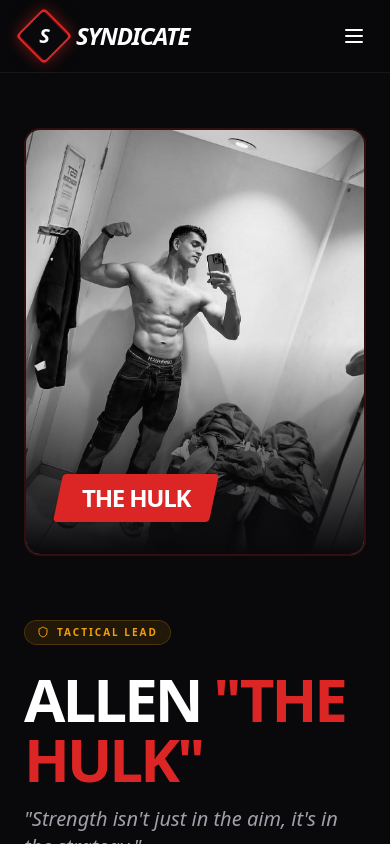
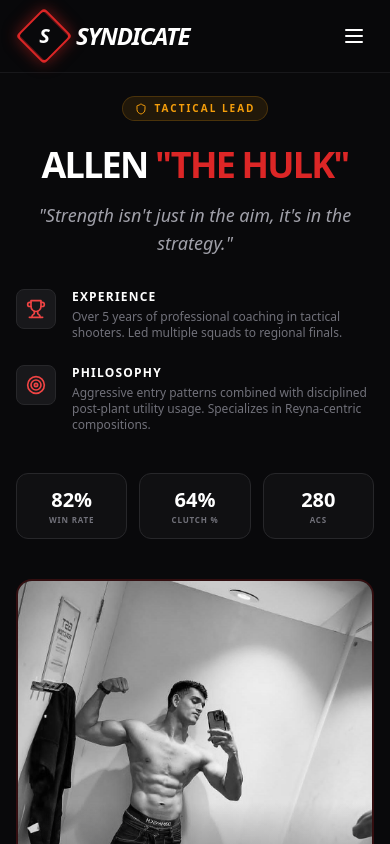
Before and after one commit to aniketrox/syndicate_protocol, a React (Vite) app: page /coach in a window 390 px wide. Shown: the top 844 px of the page. Built offline with nearby package versions, Linux system fonts and the light colour scheme.

Commit message:
[dyad] Optimizing responsiveness across all pages and components - wrote 3 file(s)

```diff
--- a/src/pages/Coach.tsx
+++ b/src/pages/Coach.tsx
@@ -3,24 +3,24 @@
 import React from 'react';
 import { motion } from 'framer-motion';
 import Navbar from '@/components/Navbar';
-import { Shield, Trophy, Target, Quote } from 'lucide-react';
+import { Shield, Trophy, Target } from 'lucide-react';
 import { MadeWithDyad } from "@/components/made-with-dyad";
 
 const Coach = () => {
   return (
-    <div className="min-h-screen bg-zinc-950 text-white">
+    <div className="min-h-screen bg-zinc-950 text-white overflow-x-hidden">
       <Navbar />
 
-      <main className="pt-32 pb-20">
-        <div className="container mx-auto px-6">
-          <div className="grid grid-cols-1 lg:grid-cols-2 gap-16 items-center">
+      <main className="pt-24 md:pt-32 pb-12 md:pb-20">
+        <div className="container mx-auto px-4 sm:px-6">
+          <div className="grid grid-cols-1 lg:grid-cols-2 gap-10 lg:gap-16 items-center">
             {/* Image Section */}
             <motion.div
               initial={{ opacity: 0, x: -50 }}
               animate={{ opacity: 1, x: 0 }}
-              className="relative"
+              className="relative order-2 lg:order-1"
             >
-              <div className="aspect-[4/5] rounded-2xl overflow-hidden border-2 border-red-600/20 relative group">
+              <div className="aspect-[4/5] rounded-2xl overflow-hidden border-2 border-red-600/20 relative group max-w-md mx-auto lg:max-w-none">
                 <img
                   src="/src/assets/team/allen.jpg"
                   alt="Coach Allen"
@@ -29,16 +29,16 @@ const Coach = () => {
                 <div className="absolute inset-0 bg-gradient-to-t from-zinc-950 via-transparent to-transparent" />
 
                 {/* Floating Badge */}
-                <div className="absolute bottom-8 left-8">
-                  <div className="bg-red-600 px-6 py-2 rounded-sm skew-x-[-12deg]">
-                    <span className="block skew-x-[12deg] font-black uppercase tracking-tighter text-2xl">THE HULK</span>
+                <div className="absolute bottom-6 left-6 md:bottom-8 md:left-8">
+                  <div className="bg-red-600 px-4 py-1.5 md:px-6 md:py-2 rounded-sm skew-x-[-12deg]">
+                    <span className="block skew-x-[12deg] font-black uppercase tracking-tighter text-xl md:text-2xl">THE HULK</span>
                   </div>
                 </div>
               </div>
 
               {/* Decorative Background Elements */}
-              <div className="absolute -top-10 -left-10 w-40 h-40 bg-red-600/10 blur-[80px] -z-10" />
-              <div className="absolute -bottom-10 -right-10 w-40 h-40 bg-blue-600/10 blur-[80px] -z-10" />
+              <div className="absolute -top-10 -left-10 w-32 h-32 md:w-40 md:h-40 bg-red-600/10 blur-[60px] md:blur-[80px] -z-10" />
+              <div className="absolute -bottom-10 -right-10 w-32 h-32 md:w-40 md:h-40 bg-blue-600/10 blur-[60px] md:blur-[80px] -z-10" />
             </motion.div>
 
             {/* Content Section */}
@@ -46,49 +46,50 @@ const Coach = () => {
               initial={{ opacity: 0, y: 30 }}
               animate={{ opacity: 1, y: 0 }}
               transition={{ delay: 0.2 }}
+              className="order-1 lg:order-2 text-center lg:text-left"
             >
               <div className="inline-flex items-center gap-2 px-3 py-1 rounded-full bg-amber-500/10 border border-amber-500/20 text-amber-500 text-[10px] font-black uppercase tracking-[0.2em] mb-6">
                 <Shield size={12} />
                 Tactical Lead
               </div>
 
-              <h1 className="text-6xl font-black uppercase tracking-tighter mb-4">
+              <h1 className="text-4xl sm:text-5xl md:text-6xl font-black uppercase tracking-tighter mb-4">
                 Allen <span className="text-red-600">"The Hulk"</span>
               </h1>
-              <p className="text-zinc-400 text-xl font-medium italic mb-8">
+              <p className="text-zinc-400 text-lg md:text-xl font-medium italic mb-8">
                 "Strength isn't just in the aim, it's in the strategy."
               </p>
 
-              <div className="space-y-8 mb-12">
+              <div className="space-y-6 md:space-y-8 mb-10 md:mb-12 text-left">
                 <div className="flex gap-4">
-                  <div className="w-12 h-12 rounded-lg bg-zinc-900 border border-zinc-800 flex items-center justify-center text-red-500 shrink-0">
-                    <Trophy size={24} />
+                  <div className="w-10 h-10 md:w-12 md:h-12 rounded-lg bg-zinc-900 border border-zinc-800 flex items-center justify-center text-red-500 shrink-0">
+                    <Trophy size={20} className="md:w-6 md:h-6" />
                   </div>
                   <div>
-                    <h3 className="font-bold uppercase tracking-widest text-sm mb-1">Experience</h3>
-                    <p className="text-zinc-500 text-sm">Over 5 years of professional coaching in tactical shooters. Led multiple squads to regional finals.</p>
+                    <h3 className="font-bold uppercase tracking-widest text-xs md:text-sm mb-1">Experience</h3>
+                    <p className="text-zinc-500 text-xs md:text-sm">Over 5 years of professional coaching in tactical shooters. Led multiple squads to regional finals.</p>
                   </div>
                 </div>
                 <div className="flex gap-4">
-                  <div className="w-12 h-12 rounded-lg bg-zinc-900 border border-zinc-800 flex items-center justify-center text-red-500 shrink-0">
-                    <Target size={24} />
+                  <div className="w-10 h-10 md:w-12 md:h-12 rounded-lg bg-zinc-900 border border-zinc-800 flex items-center justify-center text-red-500 shrink-0">
+                    <Target size={20} className="md:w-6 md:h-6" />
                   </div>
                   <div>
-                    <h3 className="font-bold uppercase tracking-widest text-sm mb-1">Philosophy</h3>
-                    <p className="text-zinc-500 text-sm">Aggressive entry patterns combined with disciplined post-plant utility usage. Specializes in Reyna-centric compositions.</p>
+                    <h3 className="font-bold uppercase tracking-widest text-xs md:text-sm mb-1">Philosophy</h3>
+                    <p className="text-zinc-500 text-xs md:text-sm">Aggressive entry patterns combined with disciplined post-plant utility usage. Specializes in Reyna-centric compositions.</p>
                   </div>
                 </div>
               </div>
 
-              <div className="grid grid-cols-3 gap-4">
+              <div className="grid grid-cols-3 gap-3 md:gap-4">
                 {[
                   { label: "Win Rate", val: "82%" },
                   { label: "Clutch %", val: "64%" },
                   { label: "ACS", val: "280" },
                 ].map((stat, i) => (
-                  <div key={i} className="p-4 bg-zinc-900/50 border border-zinc-800 rounded-xl text-center">
-                    <div className="text-2xl font-black text-white">{stat.val}</div>
-                    <div className="text-[10px] font-bold text-zinc-500 uppercase tracking-widest">{stat.label}</div>
+                  <div key={i} className="p-3 md:p-4 bg-zinc-900/50 border border-zinc-800 rounded-xl text-center">
+                    <div className="text-xl md:text-2xl font-black text-white">{stat.val}</div>
+                    <div className="text-[8px] md:text-[10px] font-bold text-zinc-500 uppercase tracking-widest">{stat.label}</div>
                   </div>
                 ))}
               </div>
--- a/src/pages/Index.tsx
+++ b/src/pages/Index.tsx
@@ -20,18 +20,18 @@ const Index = () => {
       <Navbar />
 
       {/* Hero Section */}
-      <section className="relative min-h-screen flex items-center pt-20">
+      <section className="relative min-h-screen flex items-center pt-24 pb-12">
         {/* Animated Background Grid */}
-        <div className="absolute inset-0 z-0 opacity-20">
-          <div className="absolute inset-0 bg-[linear-gradient(to_right,#80808012_1px,transparent_1px),linear-gradient(to_bottom,#80808012_1px,transparent_1px)] bg-[size:40px_40px]" />
+        <div className="absolute inset-0 z-0 opacity-10 md:opacity-20">
+          <div className="absolute inset-0 bg-[linear-gradient(to_right,#80808012_1px,transparent_1px),linear-gradient(to_bottom,#80808012_1px,transparent_1px)] bg-[size:30px_30px] md:bg-[size:40px_40px]" />
         </div>
 
-        <div className="container mx-auto px-6 relative z-10">
+        <div className="container mx-auto px-4 sm:px-6 relative z-10">
           <div className="max-w-5xl">
             <motion.div
               initial={{ opacity: 0, x: -20 }}
               animate={{ opacity: 1, x: 0 }}
-              className="inline-flex items-center gap-2 px-4 py-2 rounded-sm bg-red-600/10 border border-red-600/20 text-red-500 text-xs font-black uppercase tracking-[0.3em] mb-8"
+              className="inline-flex items-center gap-2 px-3 py-1.5 rounded-sm bg-red-600/10 border border-red-600/20 text-red-500 text-[10px] md:text-xs font-black uppercase tracking-[0.2em] md:tracking-[0.3em] mb-6 md:mb-8"
             >
               <Activity size={14} className="animate-pulse" />
               Syndicate Protocol Active
@@ -41,7 +41,7 @@ const Index = () => {
               initial={{ opacity: 0, y: 40 }}
               animate={{ opacity: 1, y: 0 }}
               transition={{ duration: 0.8, ease: "easeOut" }}
-              className="text-7xl md:text-9xl font-black uppercase tracking-tighter leading-[0.85] mb-10"
+              className="text-5xl sm:text-7xl md:text-8xl lg:text-9xl font-black uppercase tracking-tighter leading-[0.9] mb-8 md:mb-10"
             >
               JOIN THE <br />
               <span className="relative inline-block">
@@ -60,7 +60,7 @@ const Index = () => {
               initial={{ opacity: 0, y: 20 }}
               animate={{ opacity: 1, y: 0 }}
               transition={{ delay: 0.3, duration: 0.8 }}
-              className="text-zinc-400 text-xl md:text-2xl max-w-2xl mb-12 font-medium leading-relaxed border-l-2 border-red-600/30 pl-8"
+              className="text-zinc-400 text-lg md:text-2xl max-w-2xl mb-10 md:mb-12 font-medium leading-relaxed border-l-2 border-red-600/30 pl-4 md:pl-8"
             >
               We are not just a team. We are a tactical collective engineered for absolute dominance in the Valorant arena.
             </motion.p>
@@ -69,14 +69,14 @@ const Index = () => {
               initial={{ opacity: 0, y: 20 }}
               animate={{ opacity: 1, y: 0 }}
               transition={{ delay: 0.5 }}
-              className="flex flex-wrap gap-6"
+              className="flex flex-col sm:flex-row gap-4 md:gap-6"
             >
-              <Link to="/roster" className="px-10 py-5 bg-red-600 text-white font-black uppercase text-sm tracking-widest hover:bg-red-700 transition-all rounded-sm flex items-center gap-3 group relative overflow-hidden">
+              <Link to="/roster" className="px-8 md:px-10 py-4 md:py-5 bg-red-600 text-white font-black uppercase text-xs md:text-sm tracking-widest hover:bg-red-700 transition-all rounded-sm flex items-center justify-center gap-3 group relative overflow-hidden">
                 <span className="relative z-10">Enter Roster</span>
                 <ChevronRight size={20} className="relative z-10 group-hover:translate-x-1 transition-transform" />
                 <div className="absolute inset-0 bg-white/10 translate-y-full group-hover:translate-y-0 transition-transform duration-300" />
               </Link>
-              <Link to="/coach" className="px-10 py-5 bg-zinc-900 border border-zinc-800 text-white font-black uppercase text-sm tracking-widest hover:bg-zinc-800 transition-all rounded-sm">
+              <Link to="/coach" className="px-8 md:px-10 py-4 md:py-5 bg-zinc-900 border border-zinc-800 text-white font-black uppercase text-xs md:text-sm tracking-widest hover:bg-zinc-800 transition-all rounded-sm text-center">
                 Meet the Coach
               </Link>
             </motion.div>
@@ -84,7 +84,7 @@ const Index = () => {
         </div>
 
         {/* Decorative Side Text */}
-        <div className="absolute right-0 top-1/2 -translate-y-1/2 rotate-90 origin-right hidden xl:block">
+        <div className="absolute right-0 top-1/2 -translate-y-1/2 rotate-90 origin-right hidden 2xl:block">
           <span className="text-[120px] font-black text-zinc-900/30 uppercase tracking-tighter select-none">
             SYNDICATE
           </span>
@@ -92,12 +92,12 @@ const Index = () => {
       </section>
 
       {/* Matches Section */}
-      <section id="matches" className="py-32 bg-zinc-950 relative">
-        <div className="container mx-auto px-6">
+      <section id="matches" className="py-20 md:py-32 bg-zinc-950 relative">
+        <div className="container mx-auto px-4 sm:px-6">
           <div className="max-w-4xl mx-auto">
-            <div className="flex items-center gap-4 mb-16">
+            <div className="flex items-center gap-4 mb-12 md:mb-16">
               <div className="h-px flex-1 bg-zinc-900" />
-              <h2 className="text-4xl font-black uppercase tracking-tighter">Upcoming Battles</h2>
+              <h2 className="text-3xl md:text-4xl font-black uppercase tracking-tighter text-center">Upcoming Battles</h2>
               <div className="h-px flex-1 bg-zinc-900" />
             </div>
 
@@ -111,21 +111,21 @@ const Index = () => {
       </section>
 
       {/* Footer */}
-      <footer className="py-20 border-t border-zinc-900 bg-zinc-950">
-        <div className="container mx-auto px-6">
-          <div className="flex flex-col md:flex-row justify-between items-center gap-10">
+      <footer className="py-12 md:py-20 border-t border-zinc-900 bg-zinc-950">
+        <div className="container mx-auto px-4 sm:px-6">
+          <div className="flex flex-col md:flex-row justify-between items-center gap-8 md:gap-10">
             <div className="flex flex-col items-center md:items-start gap-4">
               <div className="flex items-center gap-3">
                 <SyndicateLogo />
                 <span className="text-2xl font-black tracking-tighter uppercase italic">Syndicate</span>
               </div>
               <p className="text-zinc-500 text-sm font-medium text-center md:text-left">
-                Tactical Excellence. Absolute Dominance. <br />
+                Tactical Excellence. Absolute Dominance. <br className="hidden sm:block" />
                 The Syndicate Protocol is now active.
               </p>
             </div>
 
-            <div className="text-[10px] font-bold text-zinc-600 uppercase tracking-[0.3em]">
+            <div className="text-[10px] font-bold text-zinc-600 uppercase tracking-[0.2em] md:tracking-[0.3em] text-center">
               © 2023 SYNDICATE GAMING. ALL RIGHTS RESERVED.
             </div>
           </div>
```
Also changed, not shown: src/components/MatchCard.tsx (+17 -17 lines).
